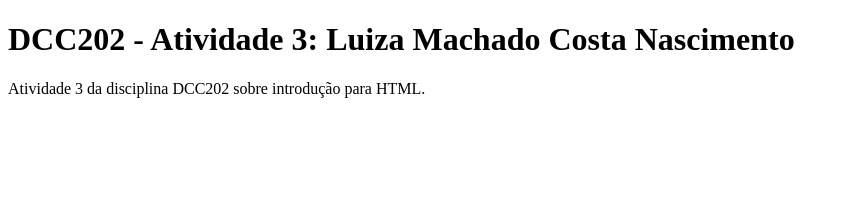
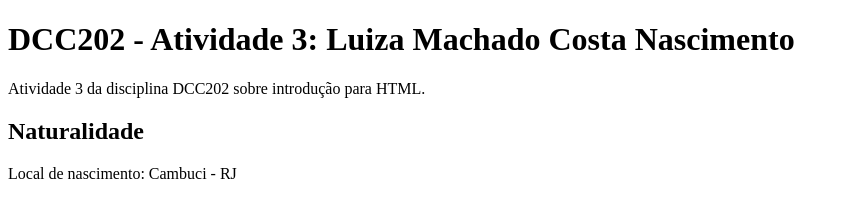
Before and after one commit to ufjf-dcc202/ufjf-dcc202-2023-3-b-atv3-luizamc003, a website: page index.html in a window 1280 px wide. Shown: the whole page, without its empty margins (0-849 px from the left). Drawn offline with Linux system fonts and the light colour scheme.

Commit message:
adiciona informacao naturalidade

```diff
--- a/index.html
+++ b/index.html
@@ -9,6 +9,10 @@
     <main>
         <h1>DCC202 - Atividade 3: Luiza Machado Costa Nascimento</h1>
         <p>Atividade 3 da disciplina DCC202 sobre introdução para HTML.</p>
+        <section>
+            <h2>Naturalidade</h2>
+            <p>Local de nascimento: Cambuci - RJ</p>
+        </section>
     </main>
 </body>
 </html>
```
